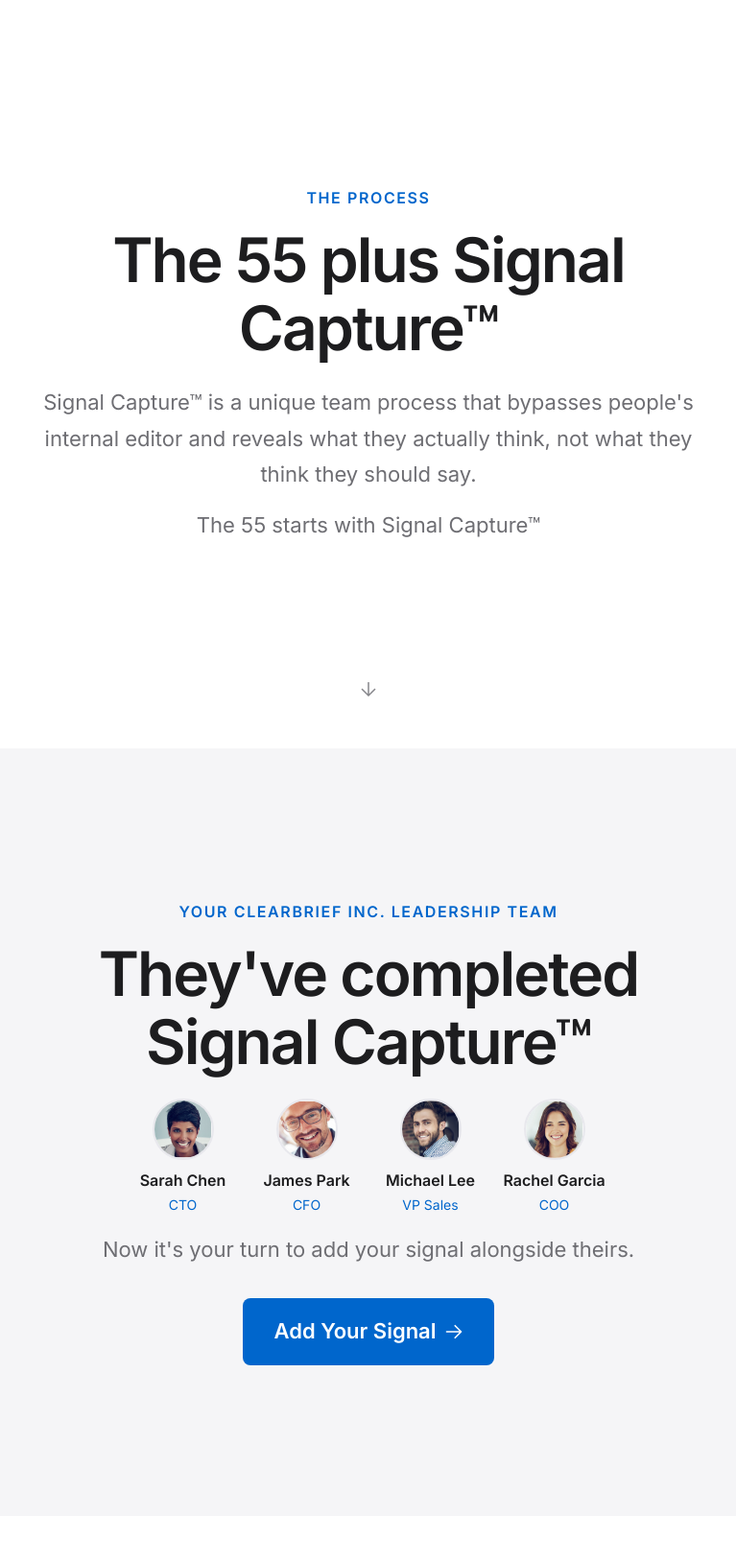
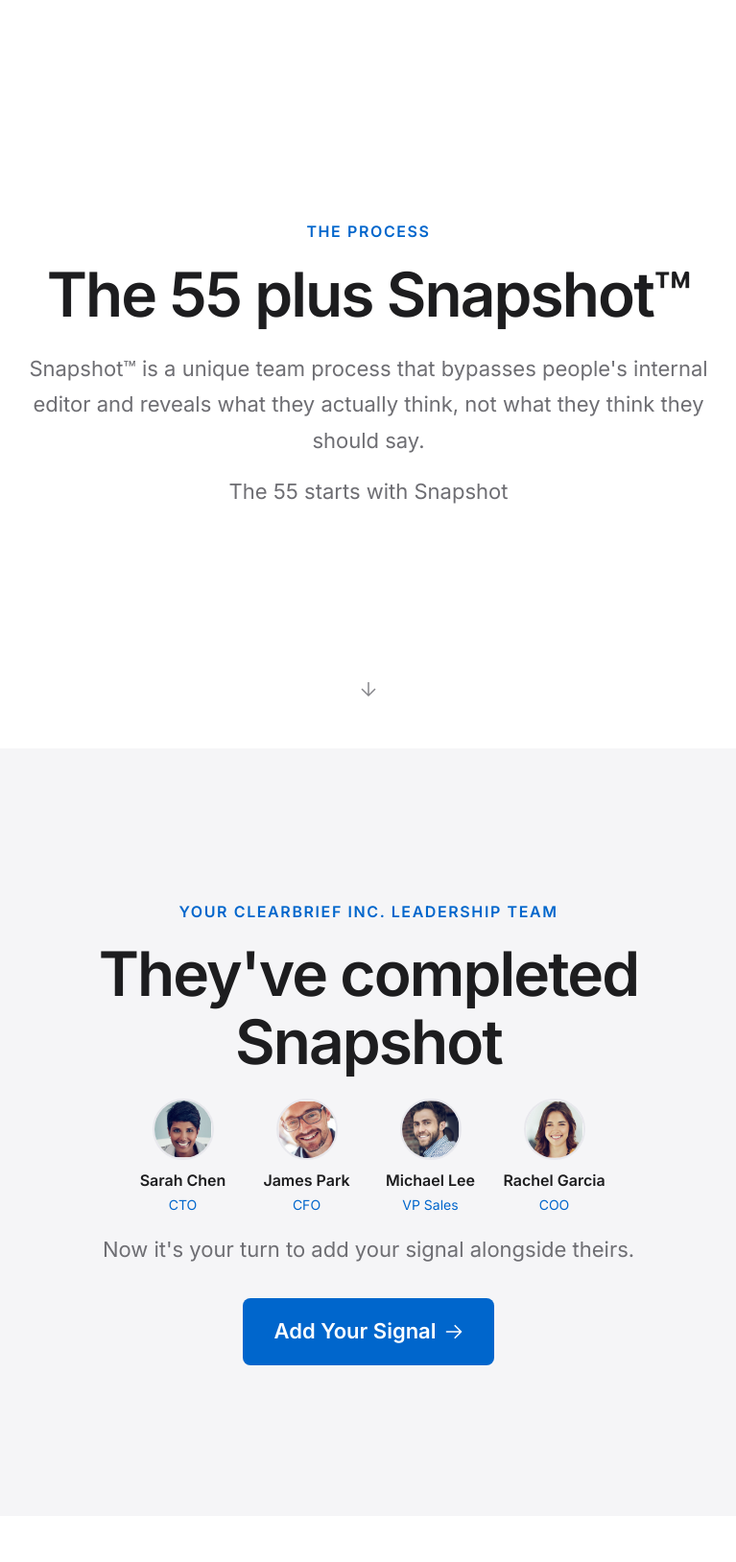
Before and after one commit to connecteddale/55meet.com, a FastAPI app: page /demo in a window 1280 px wide. Shown: the part 3268-4896 px from the top of the page at 96% size, without its empty margins (256-1023 px from the left). Run offline with FastAPI, Linux system fonts and the light colour scheme.

Commit message:
feat(26-01): rebrand Signal Capture to Snapshot in demo flow
- Updated all demo templates with Snapshot™ branding
- First use on each page includes trademark notation (™)
- Subsequent uses omit trademark per branding guidelines
- Updated demo JavaScript and Python router docstrings
- Files: intro, team, prepare, prompt, signal, layers templates

Co-Authored-By: Claude Opus 4.5 <noreply@anthropic.com>

```diff
--- a/app/routers/demo.py
+++ b/app/routers/demo.py
@@ -123,7 +123,7 @@ def get_shuffled_team(seed: int) -> list:
 
 @router.get("")
 async def demo_intro(request: Request):
-    """Demo intro page - combined scrolling intro with company, team, and Signal Capture explanation."""
+    """Demo intro page - combined scrolling intro with company, team, and Snapshot explanation."""
     seed = get_demo_seed(request)
     team_members = get_shuffled_team(seed)
 
@@ -204,7 +204,7 @@ async def demo_team(request: Request):
 
 @router.get("/prepare")
 async def demo_prepare(request: Request):
-    """Demo prepare page - explains Signal Capture before starting."""
+    """Demo prepare page - explains Snapshot before starting."""
     # Seed is required for consistent team tracking
     seed_param = request.query_params.get("seed")
     if not seed_param:
@@ -230,7 +230,7 @@ async def demo_prepare(request: Request):
 
 @router.get("/prompt")
 async def demo_prompt(request: Request):
-    """Demo prompt page - shows strategy and invites Signal Capture."""
+    """Demo prompt page - shows strategy and invites Snapshot."""
     # Seed is required for consistent team tracking
     seed_param = request.query_params.get("seed")
     if not seed_param:
@@ -301,7 +301,7 @@ def get_response_image_url(filename: str) -> str:
 
 @router.get("/signal")
 async def demo_signal(request: Request):
-    """Demo Signal Capture page - visitor selects image and enters bullets.
+    """Demo Snapshot page - visitor selects image and enters bullets.
 
     Requires seed parameter for consistent image ordering.
     Stores response in sessionStorage (no database).
--- a/static/js/demo-signal.js
+++ b/static/js/demo-signal.js
@@ -1,5 +1,5 @@
 /**
- * Demo Signal Capture JavaScript
+ * Demo Snapshot JavaScript
  *
  * Handles image browser, selection, and bullet input for demo experience.
  * Stores response in sessionStorage (no database writes for demo).
--- a/templates/demo/intro.html
+++ b/templates/demo/intro.html
@@ -391,13 +391,13 @@
         </a>
     </section>
 
-    <!-- Section 5: Signal Capture Intro -->
+    <!-- Section 5: Snapshot Intro -->
     <section id="process" class="demo-section">
         <div class="demo-content reveal">
             <p class="demo-eyebrow">The Process</p>
-            <h2 class="demo-headline">The 55 plus Signal Capture™</h2>
-            <p class="demo-body">Signal Capture™ is a unique team process that bypasses people's internal editor and reveals what they actually think, not what they think they should say.</p>
-            <p class="demo-body">The 55 starts with Signal Capture™</p>
+            <h2 class="demo-headline">The 55 plus Snapshot™</h2>
+            <p class="demo-body">Snapshot™ is a unique team process that bypasses people's internal editor and reveals what they actually think, not what they think they should say.</p>
+            <p class="demo-body">The 55 starts with Snapshot</p>
         </div>
         <a href="#team" class="demo-scroll-cue" aria-label="Scroll down">
             <svg width="24" height="24" viewBox="0 0 24 24" fill="none" stroke="currentColor" stroke-width="1.5"><path d="M12 5v14M5 12l7 7 7-7"/></svg>
@@ -408,7 +408,7 @@
     <section id="team" class="demo-section demo-section-dark">
         <div class="demo-content reveal">
             <p class="demo-eyebrow">Your ClearBrief Inc. Leadership Team</p>
-            <h2 class="demo-headline">They've completed Signal Capture™</h2>
+            <h2 class="demo-headline">They've completed Snapshot</h2>
 
             <div class="demo-team-grid">
                 {% for member in team_members %}
--- a/templates/demo/layers.html
+++ b/templates/demo/layers.html
@@ -376,7 +376,7 @@
         <div class="slide-content">
             <p class="slide-eyebrow">Behind the Scenes</p>
             <h2 class="slide-headline">How we aggregate what the team shared</h2>
-            <p class="slide-body">We're now going to step behind the scenes to see how Signal Capture™ responses are processed into three layers of insight.</p>
+            <p class="slide-body">We're now going to step behind the scenes to see how Snapshot™ responses are processed into three layers of insight.</p>
 
             <div class="layers-list">
                 <div class="layer-item">
--- a/templates/demo/prepare.html
+++ b/templates/demo/prepare.html
@@ -1,6 +1,6 @@
 {% extends "base.html" %}
 
-{% block title %}Signal Capture - Demo{% endblock %}
+{% block title %}Snapshot - Demo{% endblock %}
 
 {% block header %}
 <header class="demo-header">
@@ -163,7 +163,7 @@
 
 <div class="demo-prepare">
     <section class="prepare-content">
-        <h2>Signal Capture™</h2>
+        <h2>Snapshot™</h2>
 
         <p class="prepare-explanation">A unique team process that bypasses people's internal editor and reveals what they actually think, not what they think they should say.</p>
 
--- a/templates/demo/prompt.html
+++ b/templates/demo/prompt.html
@@ -1,6 +1,6 @@
 {% extends "base.html" %}
 
-{% block title %}Signal Capture - Demo{% endblock %}
+{% block title %}Snapshot - Demo{% endblock %}
 
 {% block header %}
 <header class="demo-header">
@@ -151,7 +151,7 @@
         <p class="prompt-action">We now want to diagnose how we are executing on that strategy. Put your signal alongside the rest of the team.</p>
 
         <a href="/demo/signal?seed={{ seed }}" class="demo-cta">
-            Begin Signal Capture
+            Begin Snapshot
             <svg xmlns="http://www.w3.org/2000/svg" fill="none" viewBox="0 0 24 24" stroke-width="2" stroke="currentColor">
                 <path stroke-linecap="round" stroke-linejoin="round" d="M13.5 4.5L21 12m0 0l-7.5 7.5M21 12H3" />
             </svg>
--- a/templates/demo/signal.html
+++ b/templates/demo/signal.html
@@ -1,6 +1,6 @@
 {% extends "base.html" %}
 
-{% block title %}Signal Capture - Demo{% endblock %}
+{% block title %}Snapshot - Demo{% endblock %}
 
 {% block header %}{% endblock %}
 
--- a/templates/demo/team.html
+++ b/templates/demo/team.html
@@ -259,7 +259,7 @@
     </div>
 
     <div class="context-note">
-        <p>They have completed Signal Capture™.<br><strong>Add your perspective to see how it works.</strong></p>
+        <p>They have completed Snapshot™.<br><strong>Add your perspective to see how it works.</strong></p>
     </div>
 
     <section class="continue-section">
```
